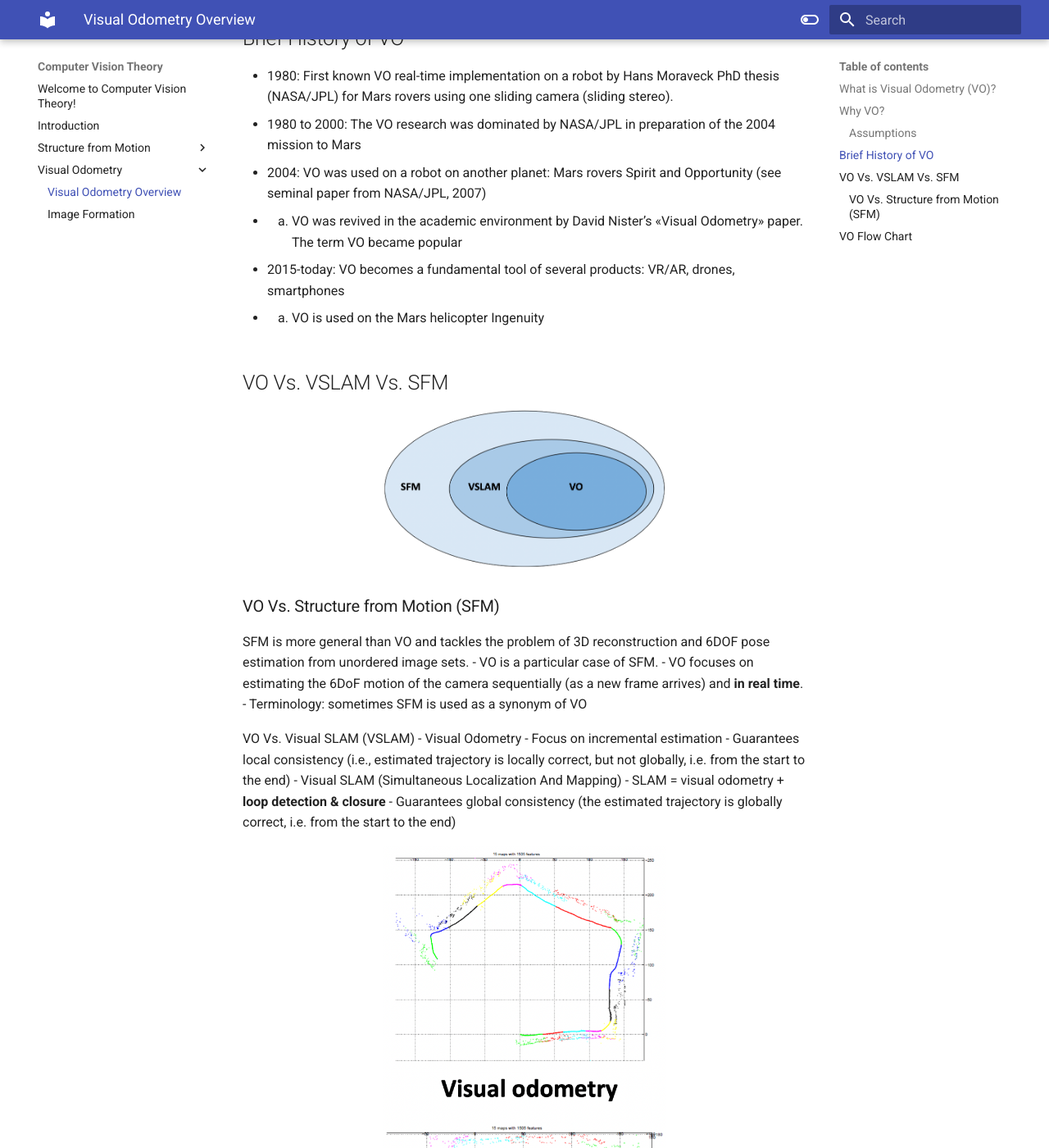
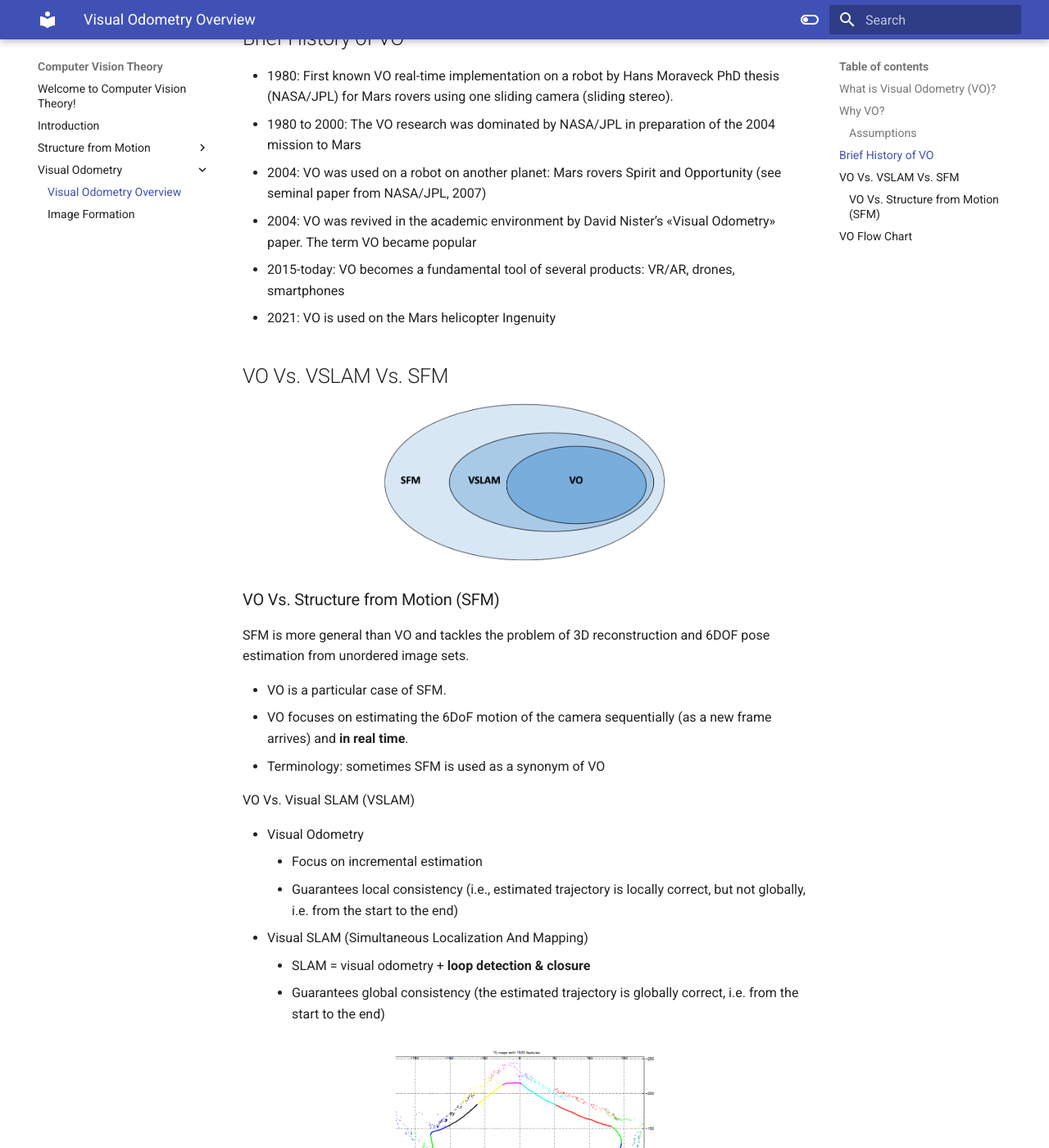
Before and after one commit to johnhalz/cv_theory, an MkDocs documentation site: the page built from docs/Visual_Odometry/1_vo_overview.md, in a window 1280 px wide and 1400 px high, scrolled down 1118 px. Shown: the whole window at 82% size. Built offline with MkDocs 1.6.1 and Material for MkDocs 9.7.7, drawn with Linux system fonts in a browser that asks for light colours; some of the changed lines change nothing that is shown.

Commit message:
Update docs/Visual_Odometry/1_vo_overview.md

```diff
--- a/docs/Visual_Odometry/1_vo_overview.md
+++ b/docs/Visual_Odometry/1_vo_overview.md
@@ -31,9 +31,9 @@ src="../../img/p48.png">
 - 1980: First known VO real-time implementation on a robot by Hans Moraveck PhD thesis (NASA/JPL) for Mars rovers using one sliding camera (sliding stereo).
 - 1980 to 2000: The VO research was dominated by NASA/JPL in preparation of the 2004 mission to Mars
 - 2004: VO was used on a robot on another planet: Mars rovers Spirit and Opportunity (see seminal paper from NASA/JPL, 2007)
-- 2004. VO was revived in the academic environment by David Nister’s «Visual Odometry» paper. The term VO became popular
+- 2004: VO was revived in the academic environment by David Nister’s «Visual Odometry» paper. The term VO became popular
 - 2015-today: VO becomes a fundamental tool of several products: VR/AR, drones, smartphones
-- 2021. VO is used on the Mars helicopter Ingenuity
+- 2021: VO is used on the Mars helicopter Ingenuity
 
 ## VO Vs. VSLAM Vs. SFM
 <img
@@ -46,11 +46,13 @@ src="../../img/p54.png">
 
 ### VO Vs. Structure from Motion (SFM)
 SFM is more general than VO and tackles the problem of 3D reconstruction and 6DOF pose estimation from unordered image sets.
+
 - VO is a particular case of SFM.
 - VO focuses on estimating the 6DoF motion of the camera sequentially (as a new frame arrives) and **in real time**.
 - Terminology: sometimes SFM is used as a synonym of VO
 
 VO Vs. Visual SLAM (VSLAM)
+
 - Visual Odometry
     - Focus on incremental estimation
     - Guarantees local consistency (i.e., estimated trajectory is locally correct, but not globally, i.e. from the start to the end)
```
